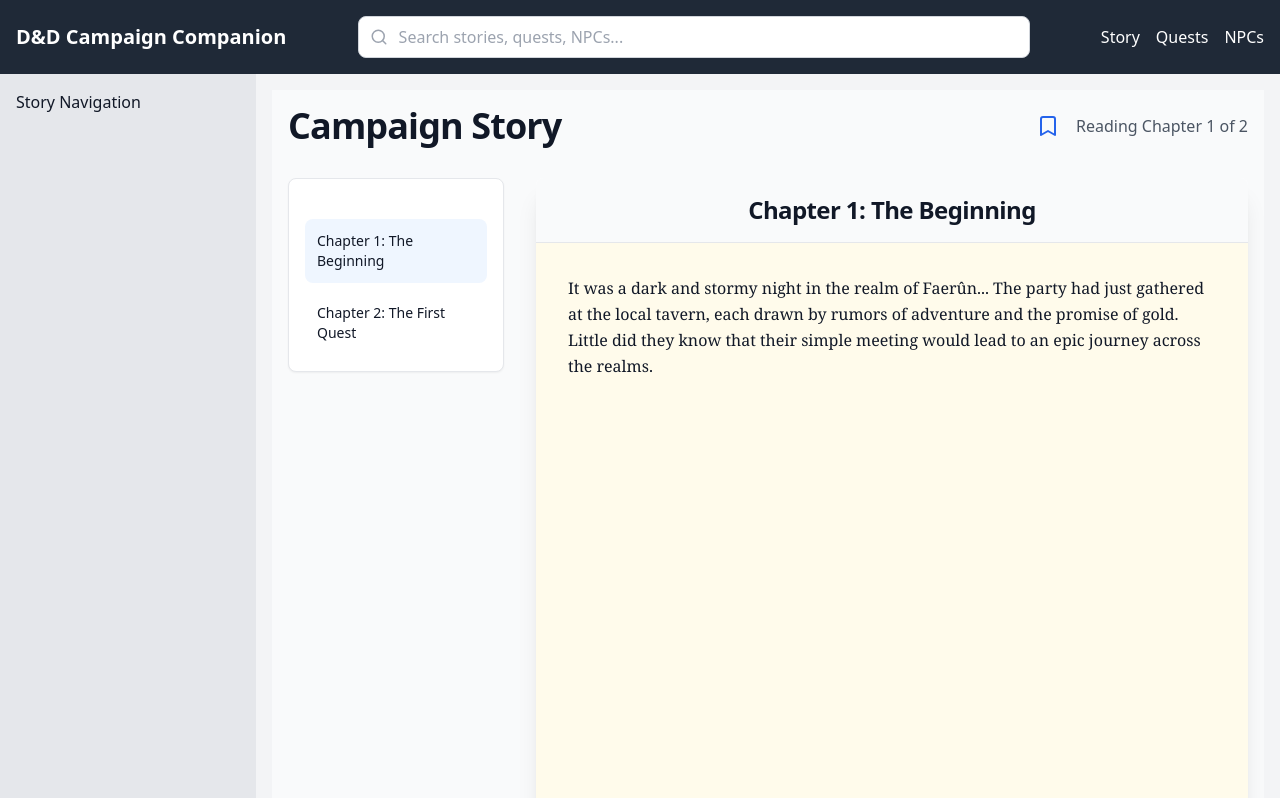
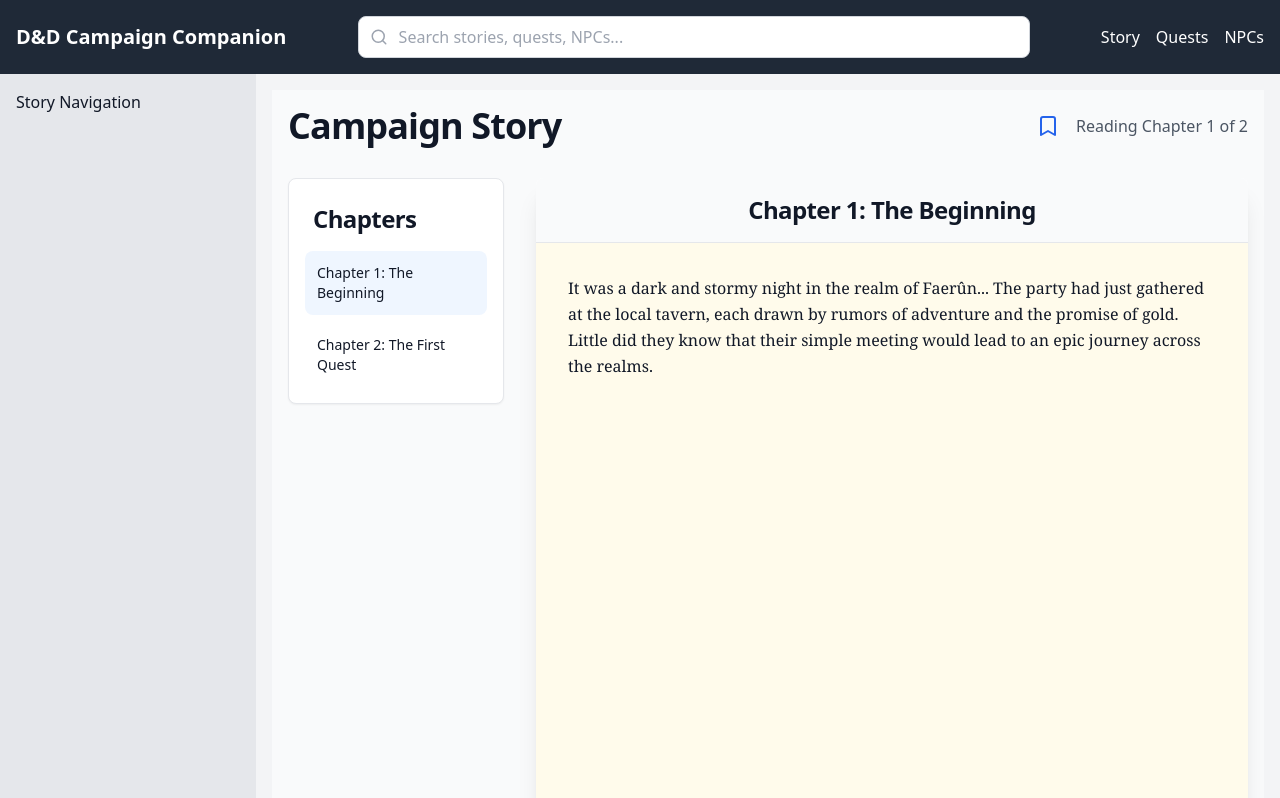
Before and after one commit to Haugenau20/DnDRecap, a React (Create React App) app: page /DnDRecap/story in a window 1280 px wide. Shown: the top 798 px of the page. Built offline with nearby package versions, Linux system fonts and the light colour scheme.

Commit message:
Fixed header error on the story page

```diff
--- a/src/pages/StoryPage.tsx
+++ b/src/pages/StoryPage.tsx
@@ -71,11 +71,9 @@ const StoryPage: React.FC = () => {
         <div className="grid grid-cols-1 lg:grid-cols-4 gap-8">
           {/* Table of Contents */}
           <Card className="lg:col-span-1 h-fit">
-            <Card.Header>
-              <Typography variant="h3">
-                Chapters
-              </Typography>
-            </Card.Header>
+            <Card.Header
+              title="Chapters"
+            />
             <Card.Content>
               <nav className="space-y-2">
                 {sampleChapters.map(chapter => (
```
